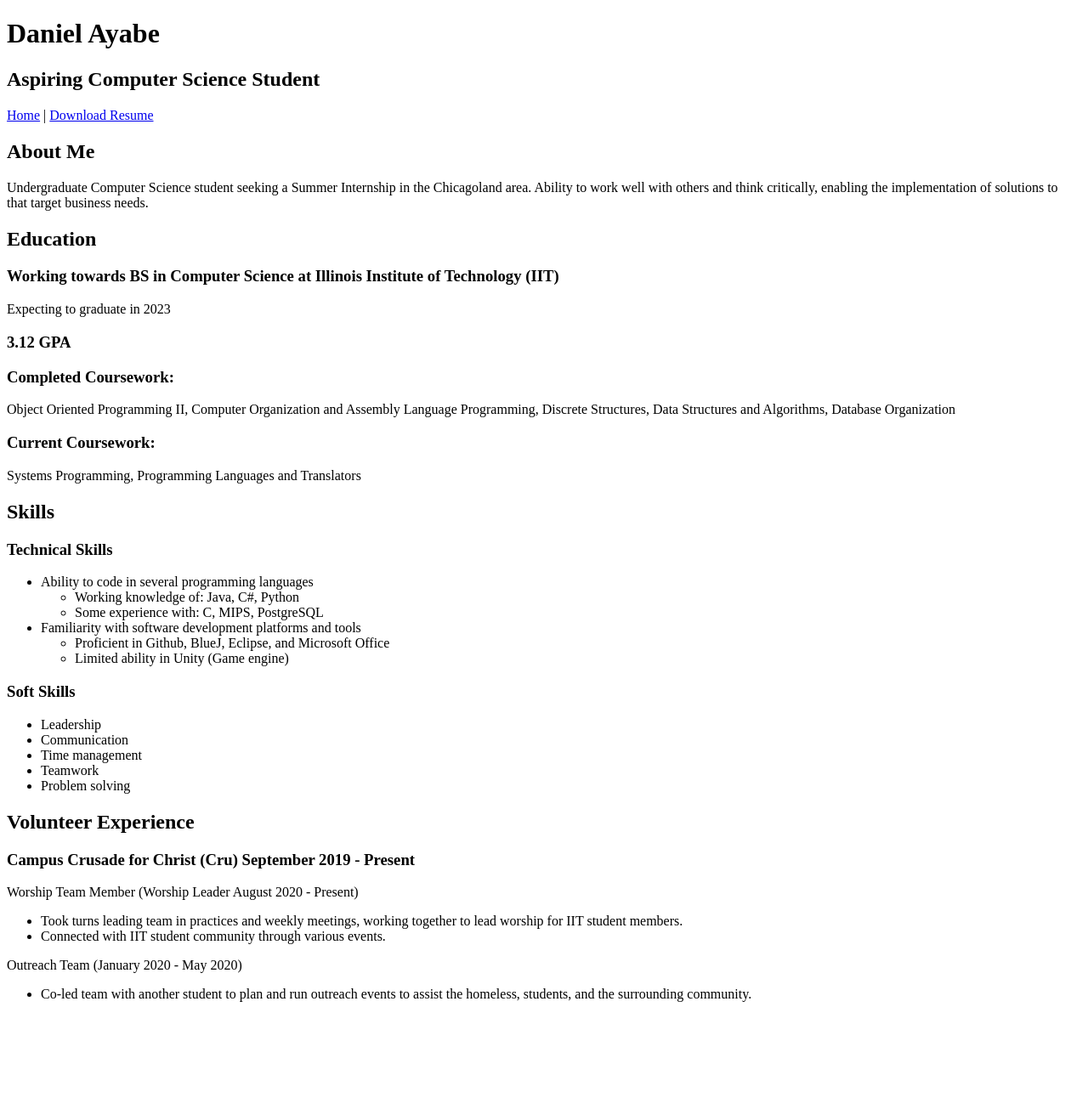
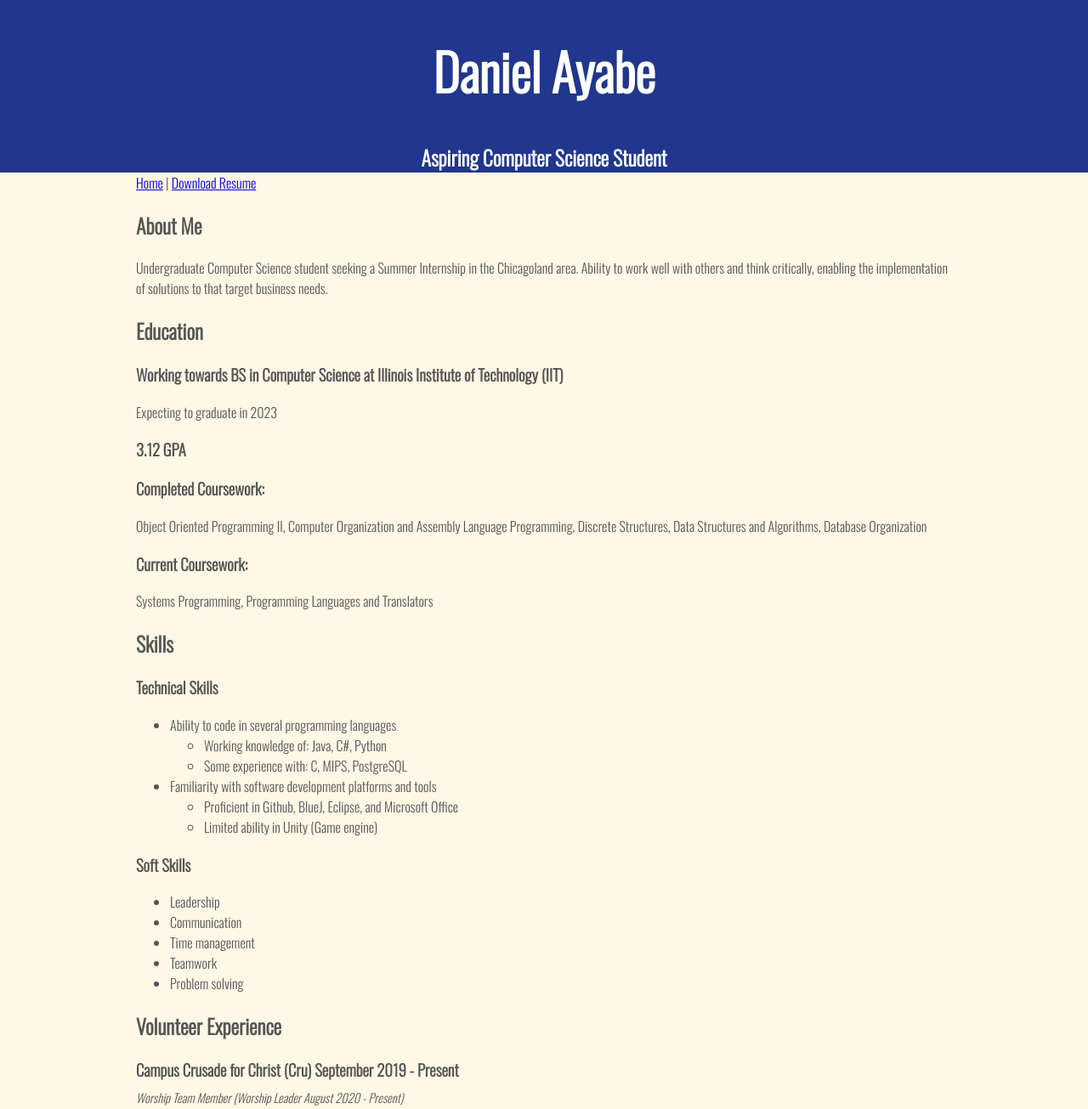
Before and after one commit to dkayabe/COM421Project, a plain HTML site: page project/index.html in a window 1280 px wide. Shown: the top 1305 px of the page at 85% size. Before the commit the page ends 1195 px from the top, so only its background shows below. Drawn offline with nearby package versions, Linux system fonts and the light colour scheme.

Commit message:
im stupid
had a dot before the styles.css

```diff
--- a/project/index.html
+++ b/project/index.html
@@ -7,15 +7,16 @@
 <head>
   <meta charset="utf-8">
   <title>Daniel Ayabe</title>
-  <link rel="stylesheet" type="text/css" href=".styles.css" />
+  <link rel="stylesheet" type="text/css" href="styles.css" />
 </head>
+
 <body>
 	<div class = header>
-		<h1 id="name"><b>Daniel</b> Ayabe </h1>
+		<h1 id="name"><b>Daniel Ayabe</b></h1>
 		<h2 id="position"> Aspiring Computer Science Student </h2>
-		<nav><a href = "index.html"> Home</a> | <a href = "Daniel Ayabe Resume.pdf"> Download Resume </a></nav>
 	</div>
 	<div class = main>
+		<nav><a href = "index.html"> Home</a> | <a href = "Daniel Ayabe Resume.pdf"> Download Resume </a></nav>
 		<h2>About Me</h2>
 			<p class = "desc">Undergraduate Computer Science student seeking a Summer Internship in
 			the Chicagoland area. Ability to work well with others and think critically,
--- a/project/styles.css
+++ b/project/styles.css
@@ -1,22 +1,25 @@
-@import url('https://fonts.googleapis.com/css2?family=Raleway:ital,wght@0,100;0,200;0,300;0,400;0,500;0,600;0,700;0,800;0,900;1,100;1,200;1,300;1,400;1,500;1,600;1,700;1,800;1,900&display=swap');
+@import url('https://fonts.googleapis.com/css2?family=Oswald:wght@300&display=swap');
+
+nav{
+	margin-top:-20px;
+}
+.header
+{
+	background-color: #20378D;
+	color: white;
+	width: 100%;
+	padding-top: 20px;
+	text-align: center;
+	margin-bottom: 20px;
+}
+
 body{
-	font-family: 'Raleway', sans-serif;
+	font-family: 'Oswald', sans-serif;
     margin:0;
     margin-top:-22px;
   	background-color: #fff8e6;
 }
-nav{
-	margin-top:-20px;
-}
-header
-{
-	position: absolute;
-    width: 1200px;
-    height: 200px;
-    margin-left: 60px;
-    top: 0;
-    left: 0;
-}
+
 .main
 {
 	color: #555;
@@ -24,27 +27,16 @@ header
 	margin-left: auto;
   	margin-right: auto;
 }
-.roles {
+.role {
 	font-size: 90%;
 	font-style: italic;
-	margin-bottom: -12px;
+	margin-bottom: -10px;
+	margin-top: -10px;
 }
-h2 {
-	color: #a75;
-}
+
 h1#name {
 	position:relative;
 	font-size: 60px;
 	font-weight: 400;
-	color: #222;
+	color: white;
 }
-
-div#skills{
-	width: 80%;
-	margin: 0 auto;
-	display: grid;
-	grid-template-columns: repeat(2, 1fr);
-}
-div#skills.h3{
-	color: #a75;
-}
```
